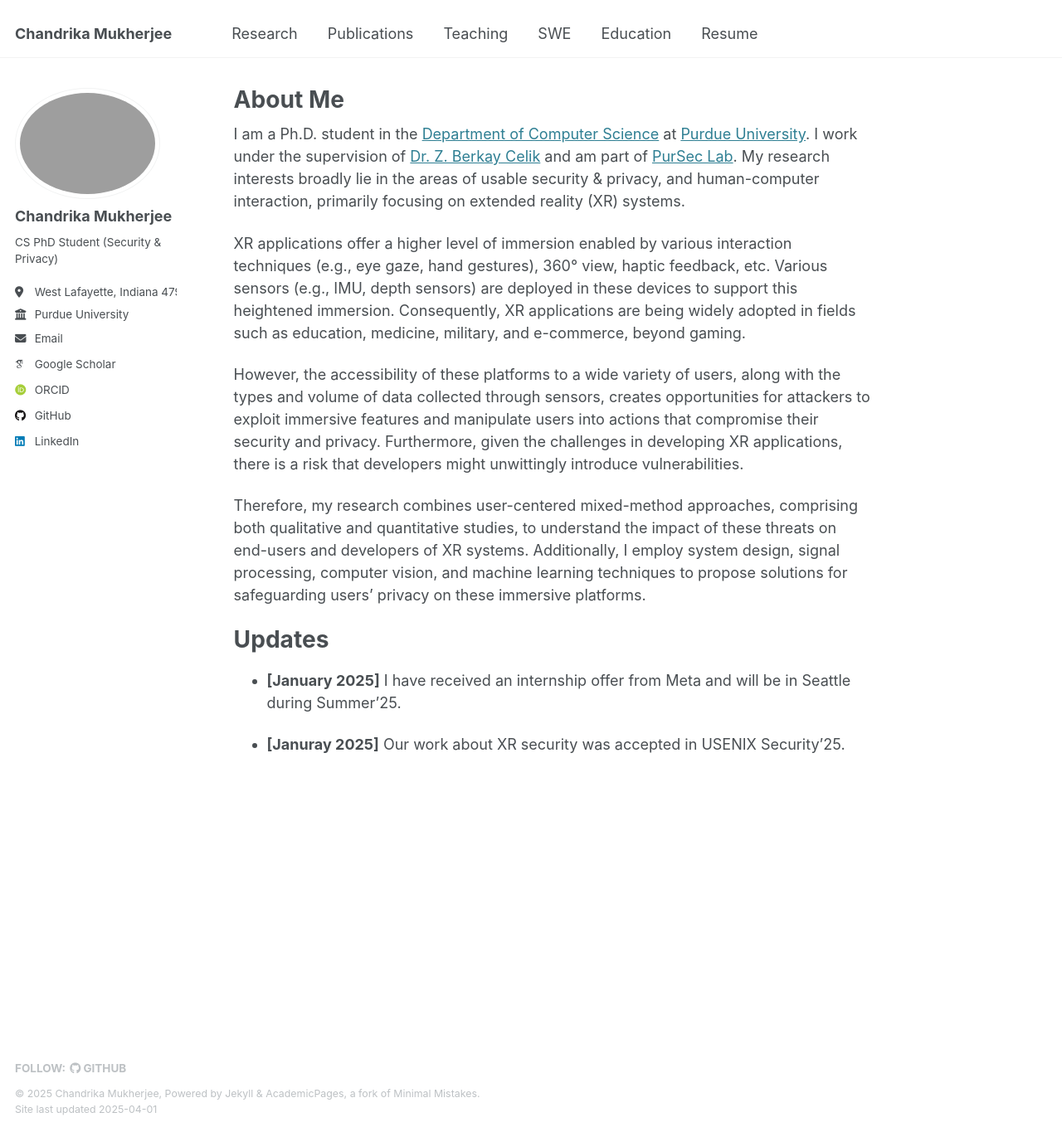
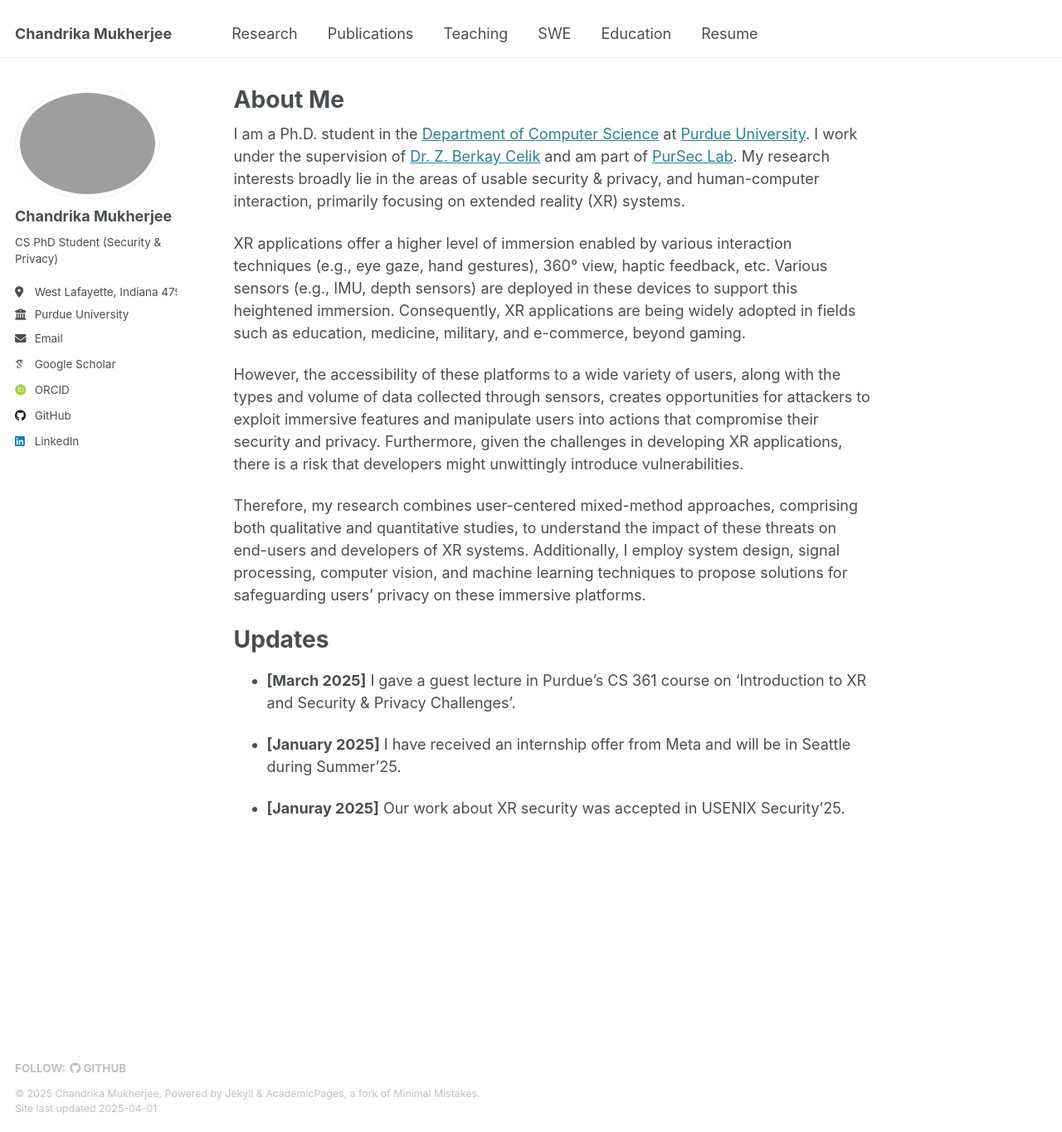
Before and after one commit to chandms/chandms.github.io, a Jekyll site: the page built from _pages/about.md, in a window 1280 px wide and 1365 px high. Shown: the whole window at 83% size. Built offline with Jekyll 4.4.1, drawn with Linux system fonts in a browser that asks for light colours; some web fonts are replaced.

Commit message:
updated portfolio

```diff
--- a/_pages/about.md
+++ b/_pages/about.md
@@ -18,6 +18,8 @@ Therefore, my research combines user-centered mixed-method approaches, comprisin
 
 # Updates
 
+- **[March 2025]** I gave a guest lecture in Purdue’s CS 361 course on 'Introduction to XR and Security & Privacy Challenges'.
+
 - **[January 2025]** I have received an internship offer from Meta and will be in Seattle during Summer'25.
 
 - **[Januray 2025]** Our work about XR security was accepted in USENIX Security'25.
```
